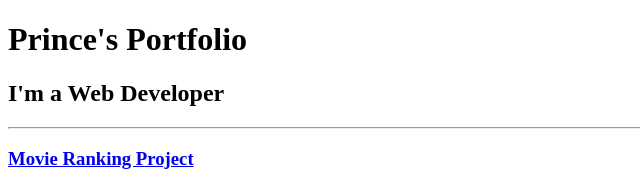
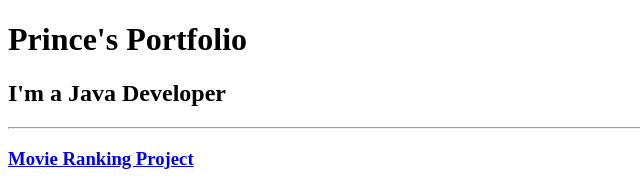
Before and after one commit to prince-ghaywan/html-portfolio, a plain HTML site: page index.html in a window 1280 px wide. Shown: the top 185 px of the page, 0-640 px from the left. Drawn offline with Linux system fonts and the light colour scheme.

Commit message:
Changed to Java

```diff
--- a/index.html
+++ b/index.html
@@ -23,7 +23,7 @@ https://developer.mozilla.org/en-US/docs/Web/HTML/Element/img#attr-height -->
 
 <body>
     <h1>Prince's Portfolio</h1>
-    <h2>I'm a Web Developer</h2>
+    <h2>I'm a Java Developer</h2>
     <hr />
     <h3><a href="./public/movie-ranking.html">Movie Ranking Project</a></h3>
     <img src="./assets/images/movieranking.png" height="200" alt="movie ranking project review" />
```
